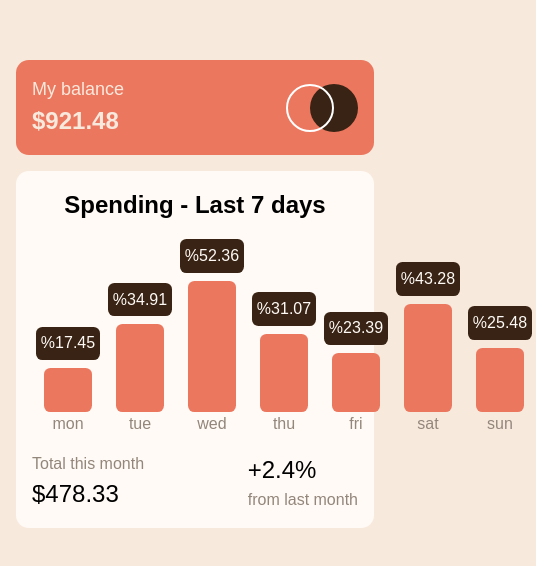
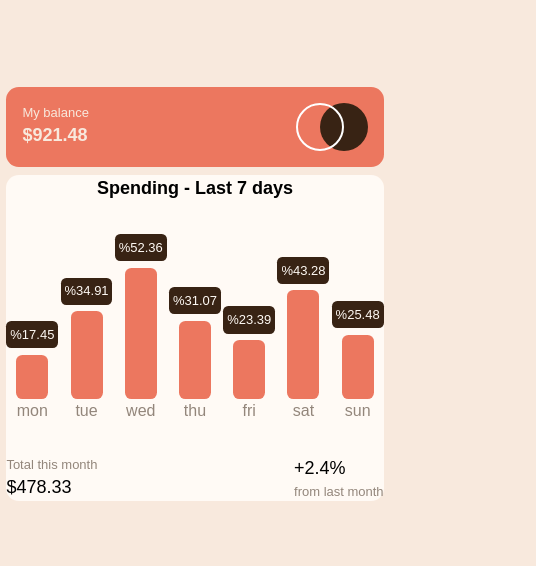
Before and after one commit to SebastianLaka/expenses-chart-component, a Vue app: page / in a window 390 px wide. Shown: the part 128-694 px from the top of the page, 536 px wide, since content can reach past the window. Built offline with nearby package versions, Linux system fonts and the light colour scheme.

Commit message:
Add all styles for mobile sizes from 375px

```diff
--- a/src/App.vue
+++ b/src/App.vue
@@ -15,6 +15,7 @@ export default {
 <style lang="scss">
 @import '@/assets/colors.scss';
 body{
+  width: 100%;
   background-color: $cream;
 }
 </style>
--- a/src/assets/fonts.scss
+++ b/src/assets/fonts.scss
@@ -1,3 +1,4 @@
+$mobile-font-size: .8125rem;
 $primary-size: 1.125rem;
 $secondary-size: 1.5rem;
 $font-weight-size: 400;
--- a/src/components/chart-component.vue
+++ b/src/components/chart-component.vue
@@ -6,8 +6,8 @@
           <p class="chart-header-balance__balance">My balance</p>
           <p class="chart-header-balance__amount-balance">$921.48</p>
         </div>
-        <div class="chart-header-icon">
-          <img src="../assets/icons/logo.svg" alt="Component logo" />
+        <div class="chart-header-icon-container">
+          <img src="../assets/icons/logo.svg" alt="Component logo" class="logo"/>
         </div>
       </div>
       <div class="body-component">
@@ -38,19 +38,20 @@
 <style lang="scss" scoped>
 @import '@/assets/colors.scss';
 @import '@/assets/fonts.scss';
-@media (min-width: 320px) {
+@media (min-width: 375px) {
+  body{
   .main-component {
     display: flex;
     align-items: center;
     justify-content: center;
-    padding: 1em;
     height: 100svh;
+    padding: .4em;
     .chart-component {
       display: flex;
       justify-content: space-between;
       flex-direction: column;
-      min-width: 25%;
-      gap: 1em 0;
+      flex-wrap: wrap;
+      min-width: 100%;
       .chart-header {
         display: flex;
         justify-content: space-between;
@@ -61,15 +62,15 @@
           &__balance,
           &__amount-balance {
             color: $cream;
-            font-size: $primary-size;
+            font-size: $mobile-font-size;
             font-weight: $font-weight-size;
           }
           &__amount-balance {
-            font-size: $secondary-size;
+            font-size: $primary-size;
             font-weight: $font-bold-size;
           }
         }
-        .chart-header-icon {
+        .chart-header-icon-container {
           display: flex;
           align-items: center;
         }
@@ -77,14 +78,14 @@
       .body-component {
         display: flex;
         flex-direction: column;
-        padding: 1em;
         background-color: $very-pale-orange;
         border-radius: 0.8em;
-        gap: 1em 0;
+        gap: 2em;
+        margin-top: .5em;
         &__header {
           text-align: center;
           font-weight: $font-bold-size;
-          font-size: $secondary-size;
+          font-size: $primary-size;
         }
         .chart-diagrams {
           display: flex;
@@ -99,9 +100,9 @@
             }
             &__chart {
               background-color: $soft-red;
-              width: 3em;
+              width: 2em;
               border-radius: 0.4em;
-              margin: 0 .75em;
+
             }
             &__chart-value{
               color: $very-pale-orange;
@@ -110,27 +111,28 @@
               margin-bottom: .5em;
               border-radius: .4em;
               font-family: inherit;
+              font-size: $mobile-font-size;
             }
           }
         }
         .chart-body-footer {
           display: flex;
           justify-content: space-between;
-
           .chart-total,
           .chart-increase {
             &__amount {
-              font-size: $secondary-size;
+              font-size: $primary-size;
             }
             &__title {
               color: $medium-brown;
+              font-size: $mobile-font-size;
             }
-
           }
         }
       }
     }
   }
+}
 }
 </style>
 <script>
```
